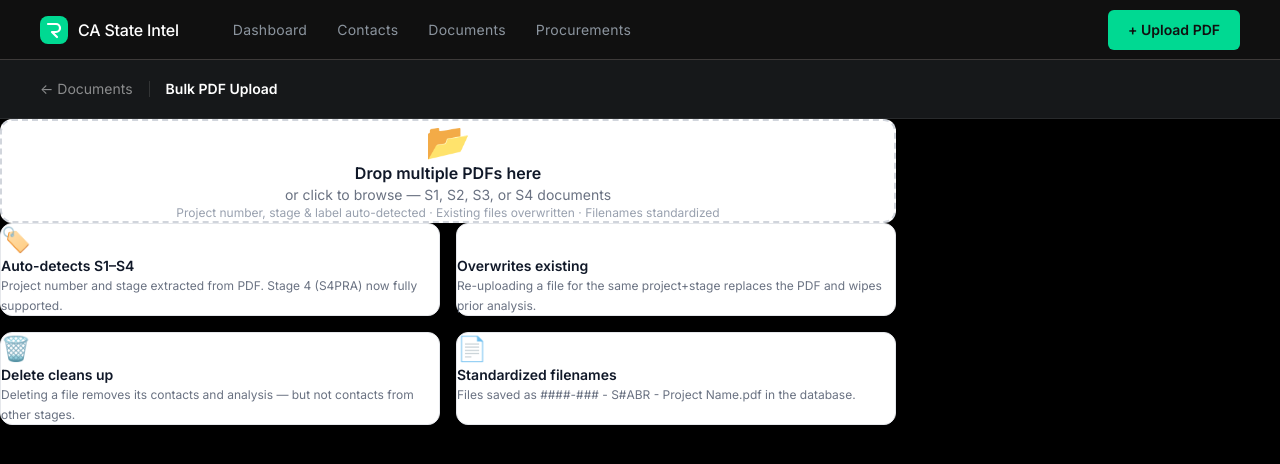
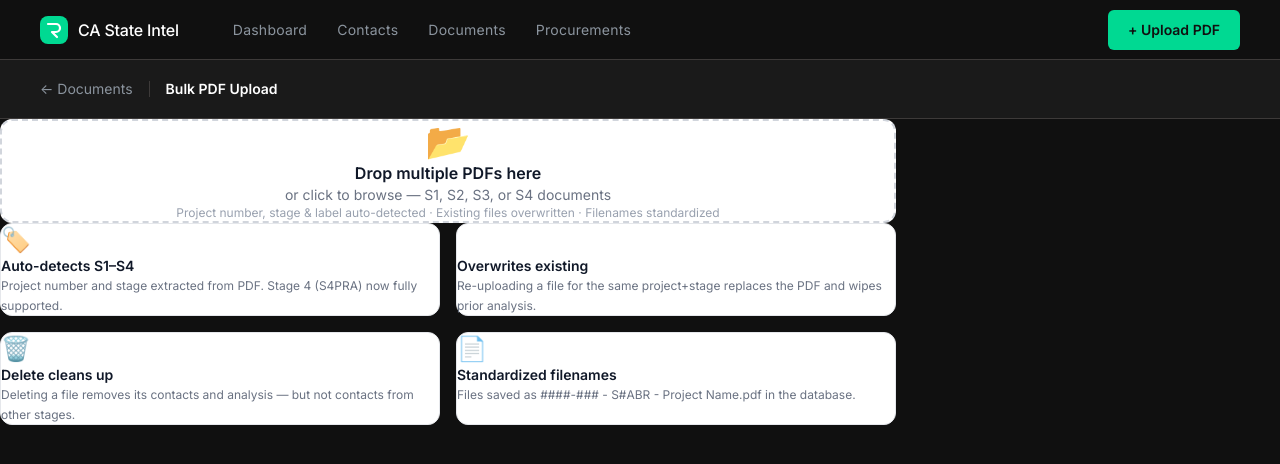
Before and after one commit to nirhiras/CAStateIntel, a Next.js app: page /CAStateIntel/upload in a window 1280 px wide. Shown: the top 464 px of the page. Built offline with nearby package versions, Linux system fonts and the light colour scheme.

Commit message:
style: Voltagent tokens — green accent, #101010 canvas, hairlines

```diff
--- a/app/CAStateIntel/upload/page.tsx
+++ b/app/CAStateIntel/upload/page.tsx
@@ -175,13 +175,13 @@ export default function UploadPage() {
   const overwriteCount = files.filter(f => f.was_overwrite).length;
 
   return (
-    <div style={{ minHeight: "100vh", background: "#000000", color: "#ffffff" }}>
+    <div style={{ minHeight: "100vh", background: "var(--vg-canvas)", color: "var(--vg-ink-strong)" }}>
       <RvtNav />
       {/* Header */}
-      <div style={{ background: "#16181a", padding: "16px 40px", display: "flex", alignItems: "center", justifyContent: "space-between", borderBottom: "1px solid rgba(255,255,255,0.08)" }}>
+      <div style={{ background: "var(--vg-canvas-soft)", padding: "16px 40px", display: "flex", alignItems: "center", justifyContent: "space-between", borderBottom: "1px solid var(--vg-hairline)" }}>
         <div className="flex items-center gap-4">
-          <a href="/CAStateIntel/documents" style={{ color: "rgba(255,255,255,0.5)", textDecoration: "none", fontSize: 14 }}>← Documents</a>
-          <div style={{ width: 1, height: 16, background: "rgba(255,255,255,0.12)" }} />
+          <a href="/CAStateIntel/documents" style={{ color: "var(--vg-mute)", textDecoration: "none", fontSize: 14 }}>← Documents</a>
+          <div style={{ width: 1, height: 16, background: "var(--vg-hairline)" }} />
           <span className="text-sm font-semibold">Bulk PDF Upload</span>
         </div>
         {files.length > 0 && (
@@ -253,7 +253,7 @@ export default function UploadPage() {
             {analyzeStatus !== 'idle' && (
               <div style={{ marginLeft: "auto", display: "flex", alignItems: "center", gap: 8 }}>
                 {analyzeStatus === 'running' && (
-                  <span style={{ fontSize: 13, color: "rgba(255,255,255,0.5)", display: "flex", alignItems: "center", gap: 6 }}>
+                  <span style={{ fontSize: 13, color: "var(--vg-mute)", display: "flex", alignItems: "center", gap: 6 }}>
                     <span style={{ width: 8, height: 8, borderRadius: "50%", background: "#494fdf", display: "inline-block", animation: "pulse 1s infinite" }} />
                     Extracting {analyzeLog.length} / {files.filter(f => f.status === "done" && f.project_number).length}…
                   </span>
@@ -315,7 +315,7 @@ export default function UploadPage() {
                     {/* Filename row */}
                     <div className="flex items-center gap-2 flex-wrap">
                       <span className="text-sm font-medium text-gray-800 truncate max-w-xs">{uf.file.name}</span>
-                      <span style={{ fontSize: 12, color: "rgba(255,255,255,0.4)" }}>{(uf.file.size / 1024).toFixed(0)} KB</span>
+                      <span style={{ fontSize: 12, color: "var(--vg-mute)" }}>{(uf.file.size / 1024).toFixed(0)} KB</span>
                       <span className={`text-xs px-2 py-0.5 rounded-full font-medium
                         ${uf.status === 'done' ? 'bg-green-100 text-green-700' :
                           uf.status === 'error' ? 'bg-red-100 text-red-700' :
@@ -355,7 +355,7 @@ export default function UploadPage() {
                         </div>
                         {/* Canonical filename */}
                         {uf.canonical_filename && (
-                          <div style={{ fontSize: 12, color: "rgba(255,255,255,0.35)", fontFamily: "monospace", overflow: "hidden", textOverflow: "ellipsis", whiteSpace: "nowrap" }}>
+                          <div style={{ fontSize: 12, color: "var(--vg-mute)", fontFamily: "monospace", overflow: "hidden", textOverflow: "ellipsis", whiteSpace: "nowrap" }}>
                             📄 {uf.canonical_filename}
                           </div>
                         )}
@@ -369,16 +369,16 @@ export default function UploadPage() {
 
                     {/* Manual override */}
           {uf.showOverride && (
-                    <div style={{ marginTop: 8, padding: '10px 12px', background: 'rgba(255,255,255,0.04)', borderRadius: 8, border: '1px solid rgba(255,255,255,0.08)' }}>
+                    <div style={{ marginTop: 8, padding: '10px 12px', background: 'rgba(255,255,255,0.04)', borderRadius: 8, border: '1px solid var(--vg-hairline)' }}>
                       <div style={{ fontSize: 11, fontWeight: 600, color: 'rgba(255,255,255,0.5)', marginBottom: 6 }}>Manual Override</div>
                       <div style={{ display: 'flex', gap: 8, flexWrap: 'wrap' }}>
                         <input type="text" placeholder="Project # (e.g. 4265-081)"
                           value={uf.manualProject || ''}
                           onChange={e => update(uf.id, { manualProject: e.target.value })}
-                          style={{ border: '1px solid rgba(255,255,255,0.08)', borderRadius: 6, padding: '4px 8px', fontSize: 12, width: 160 }} />
+                          style={{ border: '1px solid var(--vg-hairline)', borderRadius: 6, padding: '4px 8px', fontSize: 12, width: 160 }} />
                         <select value={uf.manualStage || ''}
                           onChange={e => update(uf.id, { manualStage: parseInt(e.target.value) || undefined })}
-                          style={{ border: '1px solid rgba(255,255,255,0.08)', borderRadius: 6, padding: '4px 8px', fontSize: 12 }}>
+                          style={{ border: '1px solid var(--vg-hairline)', borderRadius: 6, padding: '4px 8px', fontSize: 12 }}>
                           <option value="">Auto-detect stage</option>
                           <option value="1">Stage 1 — Business Analysis</option>
                           <option value="2">Stage 2 — Alternative Analysis</option>
@@ -388,7 +388,7 @@ export default function UploadPage() {
                         </select>
                         <select value={uf.manualSubLabel || ''}
                           onChange={e => update(uf.id, { manualSubLabel: e.target.value || undefined })}
-                          style={{ border: '1px solid rgba(255,255,255,0.08)', borderRadius: 6, padding: '4px 8px', fontSize: 12 }}
+                          style={{ border: '1px solid var(--vg-hairline)', borderRadius: 6, padding: '4px 8px', fontSize: 12 }}
                           title="Use A or B if this is one of multiple docs for the same stage">
                           <option value="">No sub-label (single doc)</option>
                           <option value="A">Part A</option>
```
